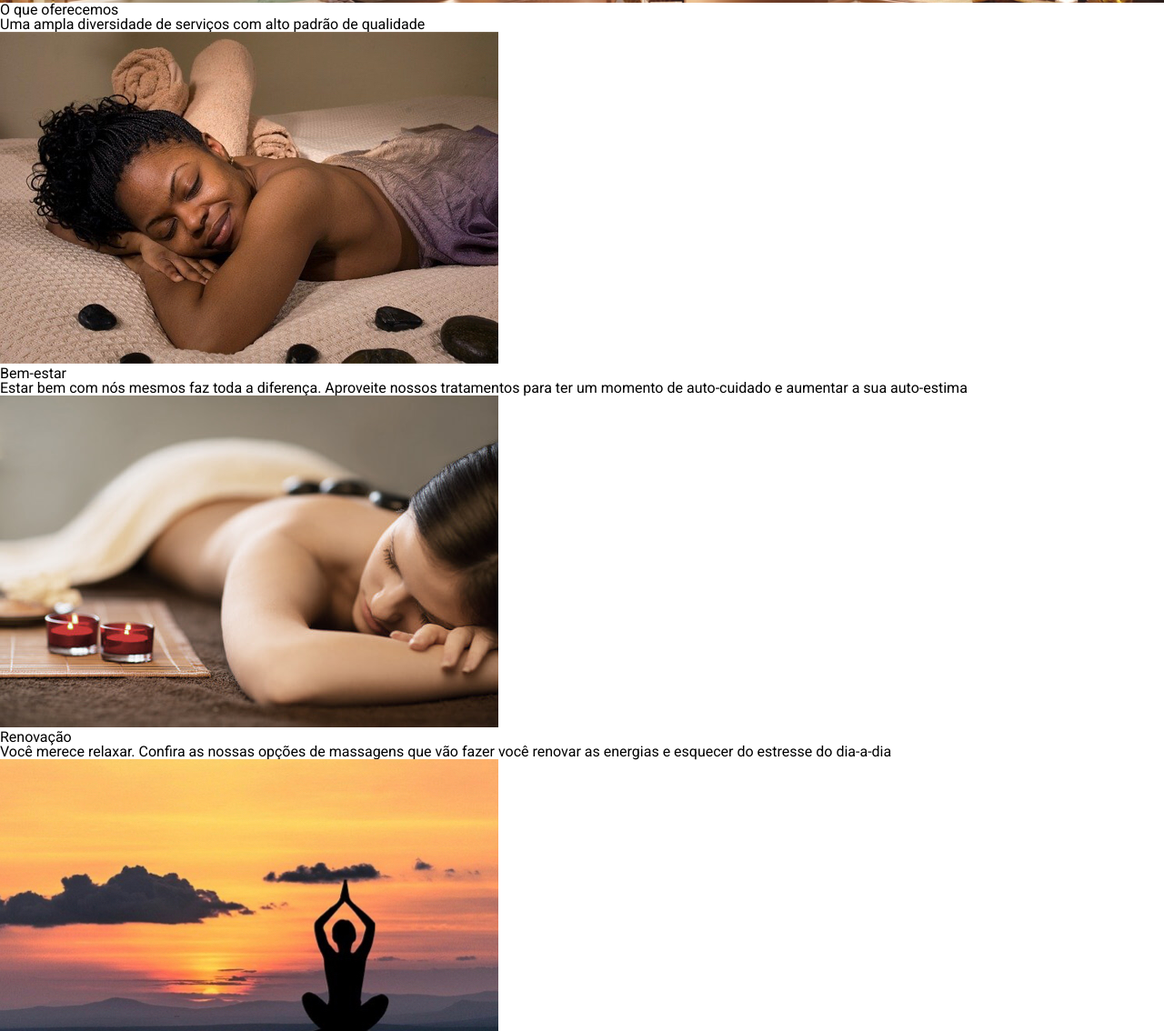
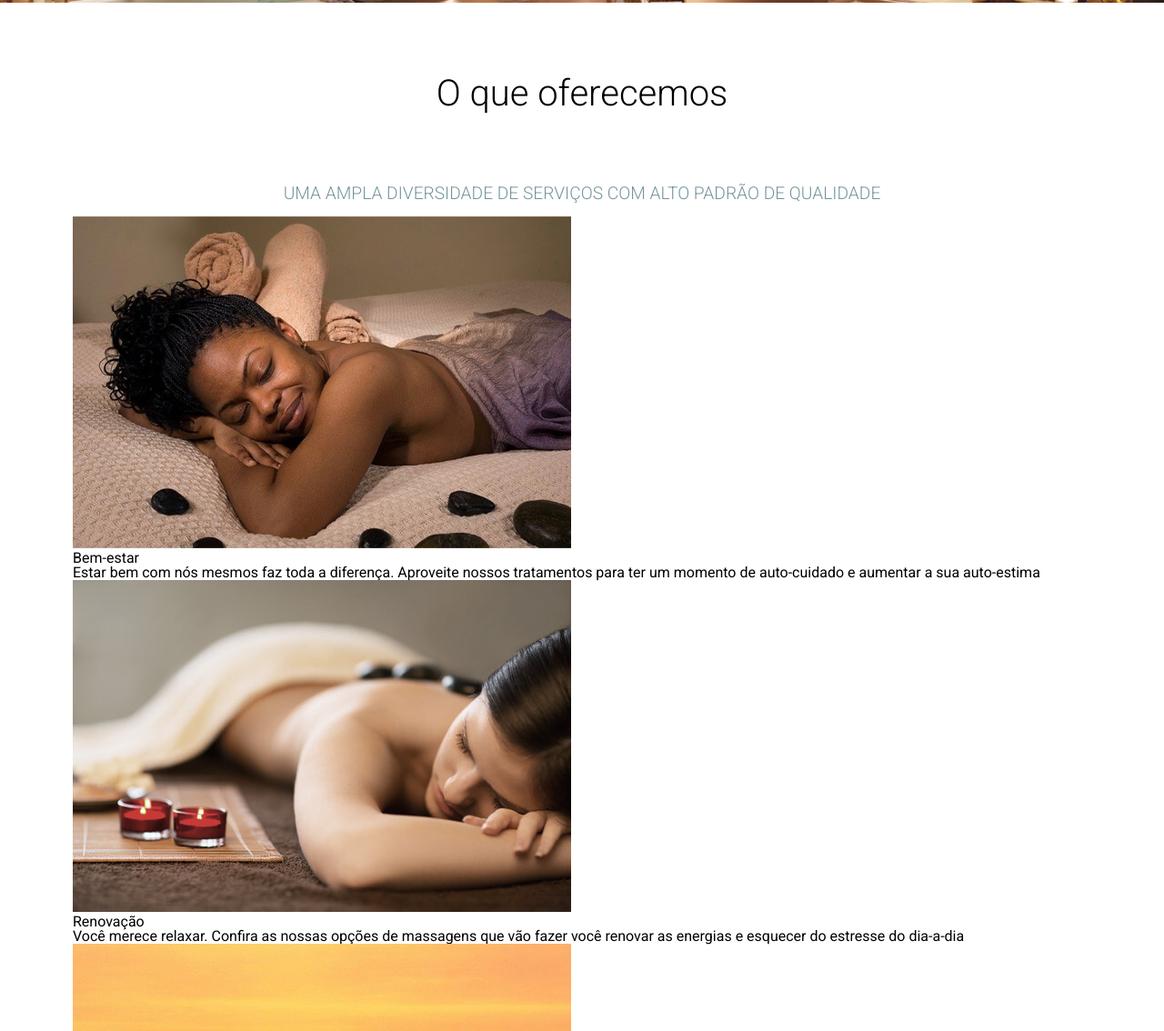
Before and after one commit to otaviohenrique1/alura_spa_projeto_inicial_curso_sass_css, a website: page index.html in a window 1280 px wide. Shown: the part 395-1529 px from the top of the page at 91% size. Drawn offline with nearby package versions, Linux system fonts and the light colour scheme.

Commit message:
commit 8

```diff
--- a/index.html
+++ b/index.html
@@ -40,29 +40,29 @@
         </div>
       </section>
     </header>
-    <main>
+    <main id="servicos">
       <section>
         <h3>O que oferecemos</h3>
         <h4>Uma ampla diversidade de serviços com alto padrão de qualidade</h4>
-        <div>
-          <div>
-            <div>
+        <div class="cards">
+          <div class="card">
+            <div class="img-container">
               <img src="imagens/beleza.jpeg" alt="">
             </div>
             <h5>Bem-estar</h5>
             <p>Estar bem com nós mesmos faz toda a diferença. Aproveite nossos tratamentos para ter um momento de
               auto-cuidado e aumentar a sua auto-estima</p>
           </div>
-          <div>
-            <div>
+          <div class="card">
+            <div class="img-container">
               <img src="imagens/bem-estar.jpeg" alt="">
             </div>
             <h5>Renovação</h5>
             <p>Você merece relaxar. Confira as nossas opções de massagens que vão fazer você renovar as energias e
               esquecer do estresse do dia-a-dia</p>
           </div>
-          <div>
-            <div>
+          <div class="card">
+            <div class="img-container">
               <img src="imagens/descanso.jpeg" alt="">
             </div>
             <h5>Massagem</h5>
--- /dev/null
+++ b/styles/components/_servicos.scss
@@ -0,0 +1,25 @@
+@import "../abstract/variaveis";
+
+#servicos {
+  margin: 80px;
+
+  h4 {
+    font-size: calc($tamanho-do-texto/2.5);
+    color: $cor-secundaria;
+    text-transform: uppercase;
+    font-weight: 300;
+    text-align: center;
+    margin: 1rem;
+  }
+
+  h3 {
+    text-align: center;
+    font-size: calc($tamanho-do-texto/1.2);
+    margin-bottom: 80px;
+    font-weight: 300;
+  }
+}
+
+// cards
+// card
+// img-container
--- a/styles/style.scss
+++ b/styles/style.scss
@@ -1,3 +1,4 @@
 @import "./abstract/base";
 @import "./components/navbar";
 @import "./components/banner";
+@import "./components/servicos";
```
Also changed, not shown: styles/style.css, 1 other file.
